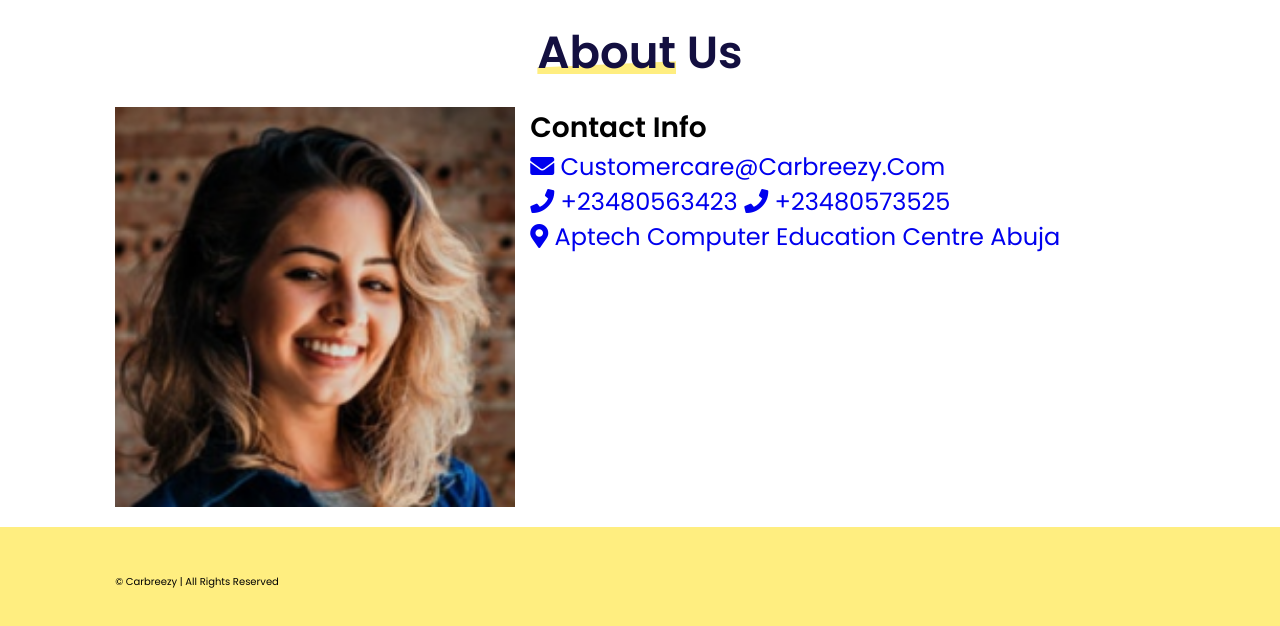
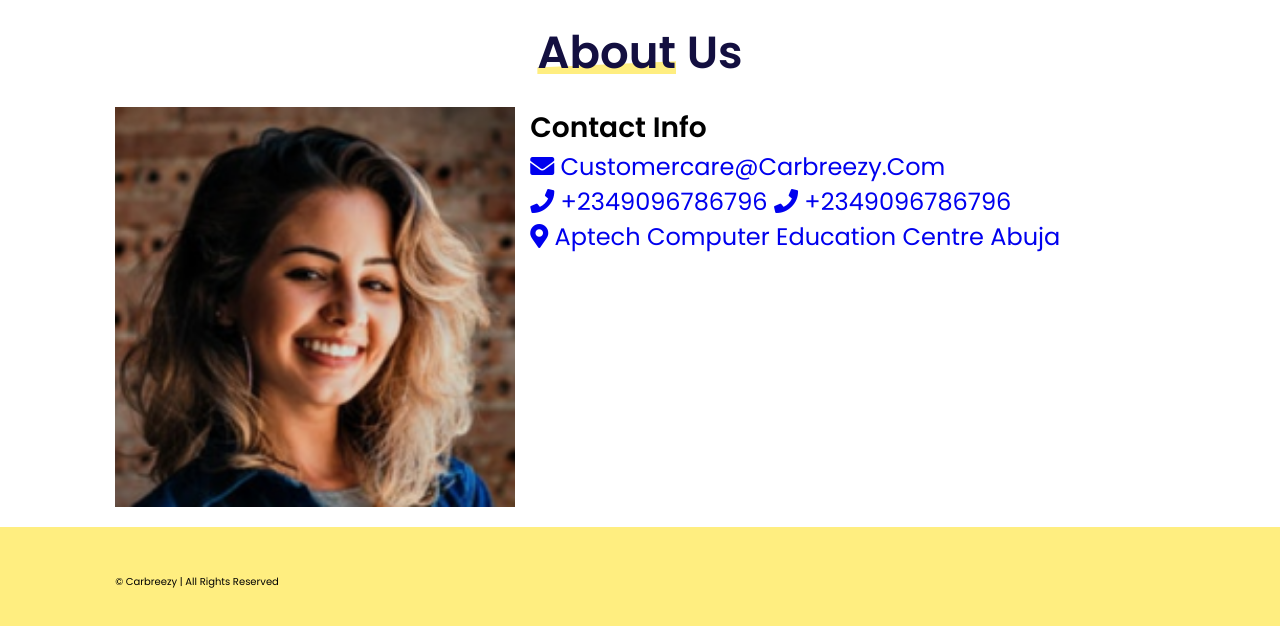
Before and after one commit to Joey1401/joey1401.github.io, a plain HTML site: page index.html in a window 1280 px wide. Shown: the part 6368-6994 px from the top of the page. Drawn offline with nearby package versions, Linux system fonts and the light colour scheme.

Commit message:
update index.html

```diff
--- a/index.html
+++ b/index.html
@@ -892,8 +892,8 @@ resetButton.addEventListener("click", () => {
         <div style="font-size:x-large">
             <h3>contact info</h3>
             <a href="#"> <i class="fas fa-envelope"></i> customercare@carbreezy.com </a><br/>
-            <a href="#"> <i class="fas fa-phone"></i> +23480563423 </a>
-            <a href="#"> <i class="fas fa-phone"></i> +23480573525 </a><br/>
+            <a href="#"> <i class="fas fa-phone"></i> +2349096786796 </a>
+            <a href="#"> <i class="fas fa-phone"></i> +2349096786796 </a><br/>
 
             <a href="#"> <i class="fas fa-map-marker-alt"></i> Aptech Computer Education Centre Abuja </a>
         </div>
```
